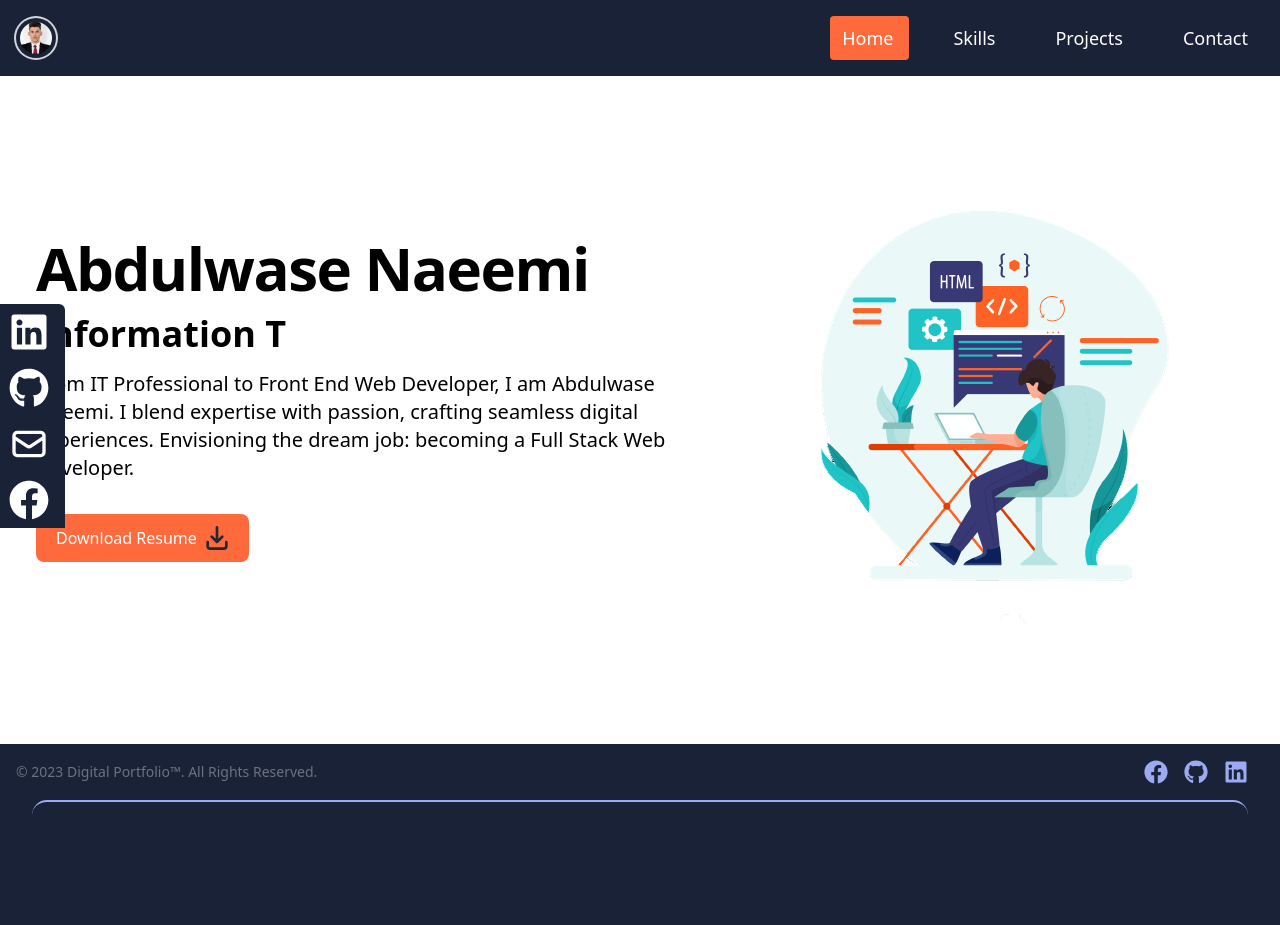
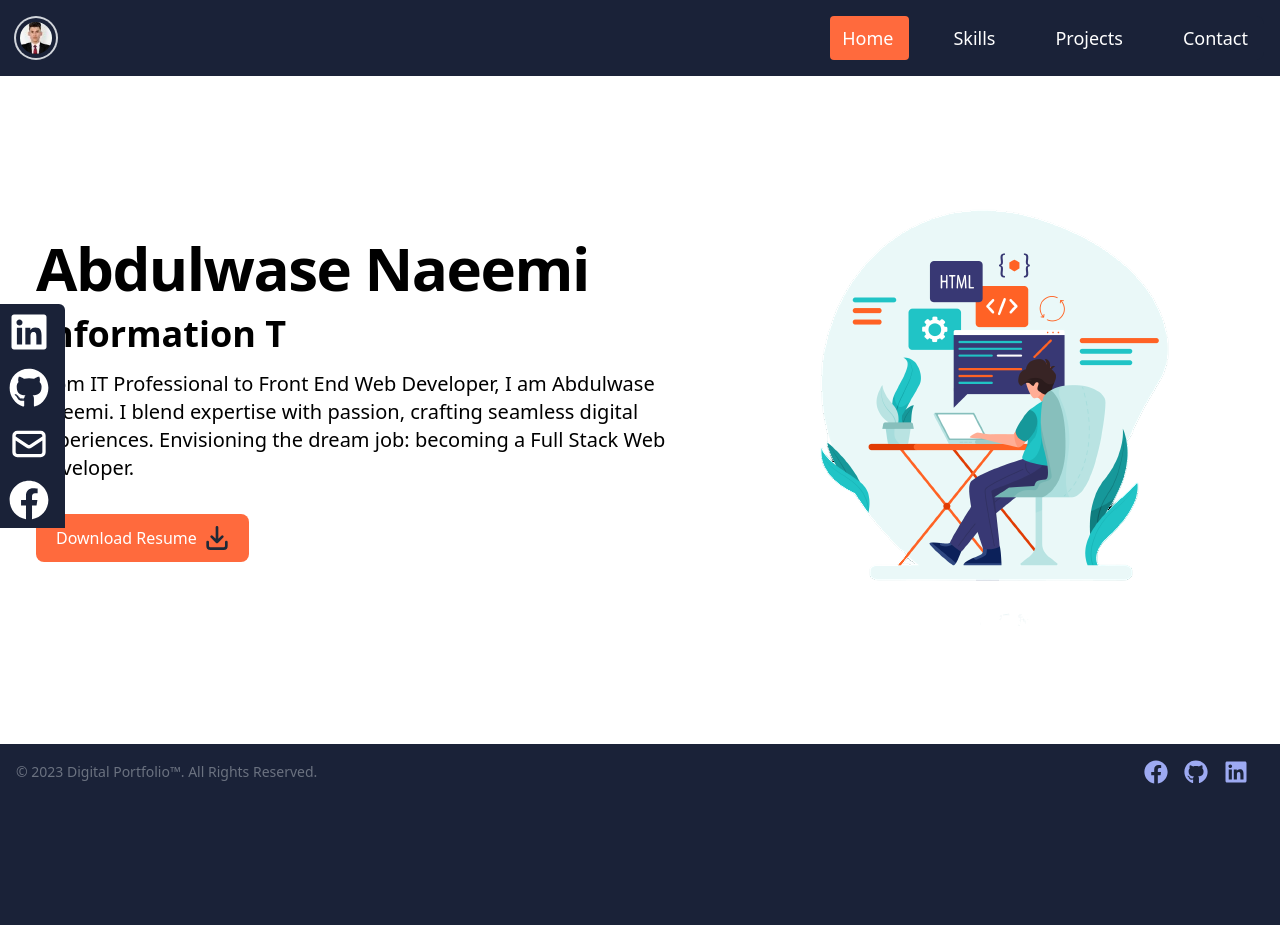
Before and after one commit to Naeemi7/portfolio, a React (Vite) app: page / in a window 1280 px wide. Shown: the top 925 px of the page. Built offline with nearby package versions, Linux system fonts and the light colour scheme.

Commit message:
bug fixed

```diff
--- a/src/components/Helper/seperator.scss
+++ b/src/components/Helper/seperator.scss
@@ -1,12 +1,10 @@
 .separator {
   display: flex;
   justify-self: center;
-  height: 30px;
-  width: 95vw;
-  margin-left: 0;
-  padding-left: 0;
+  height: 20px;
+
   border-style: solid;
   border-color: #9daaf2;
-  border-width: 2px 0 0 0;
-  border-radius: 20px;
+  border-width: 1px 0 0 0;
+  border-radius: 30px;
 }
```
